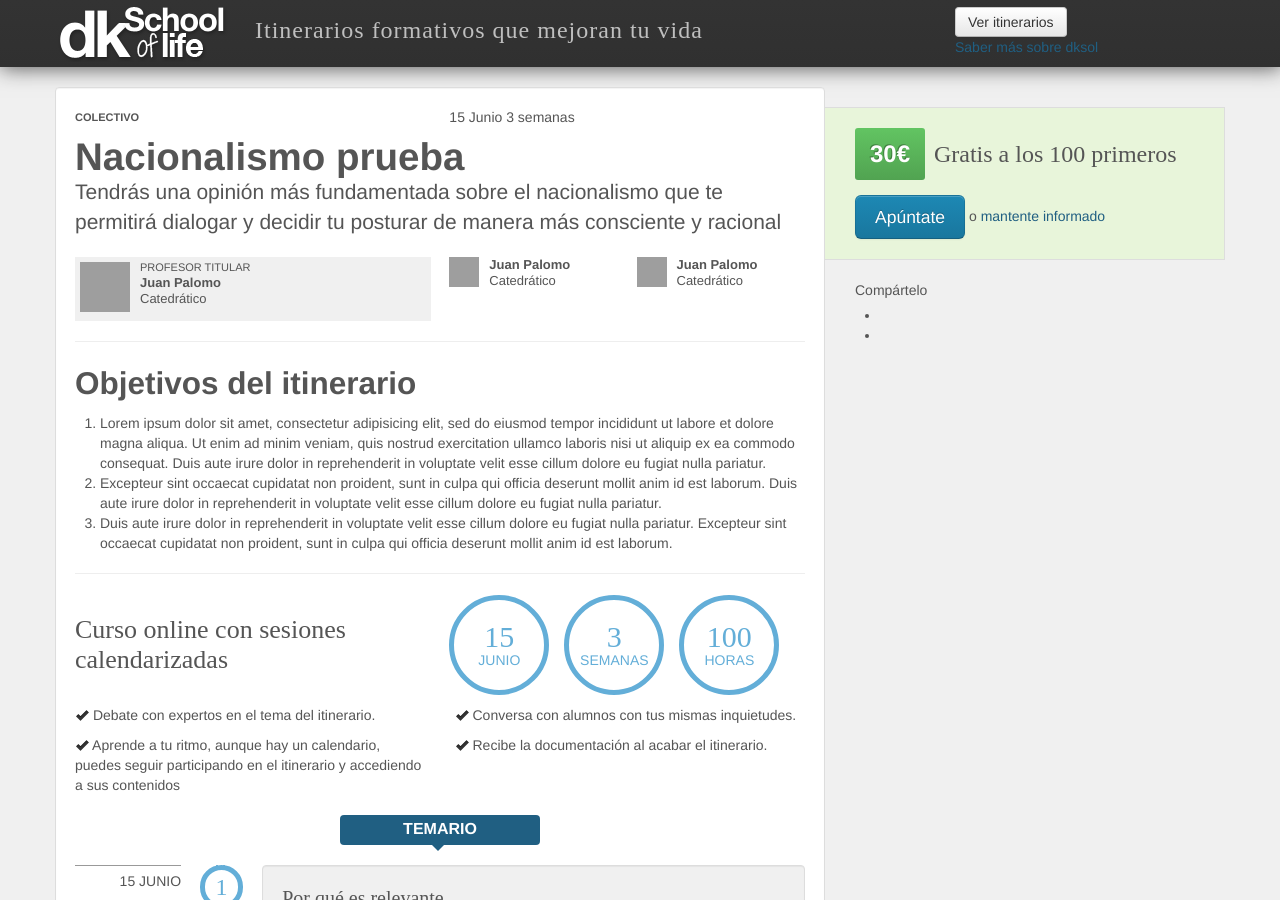
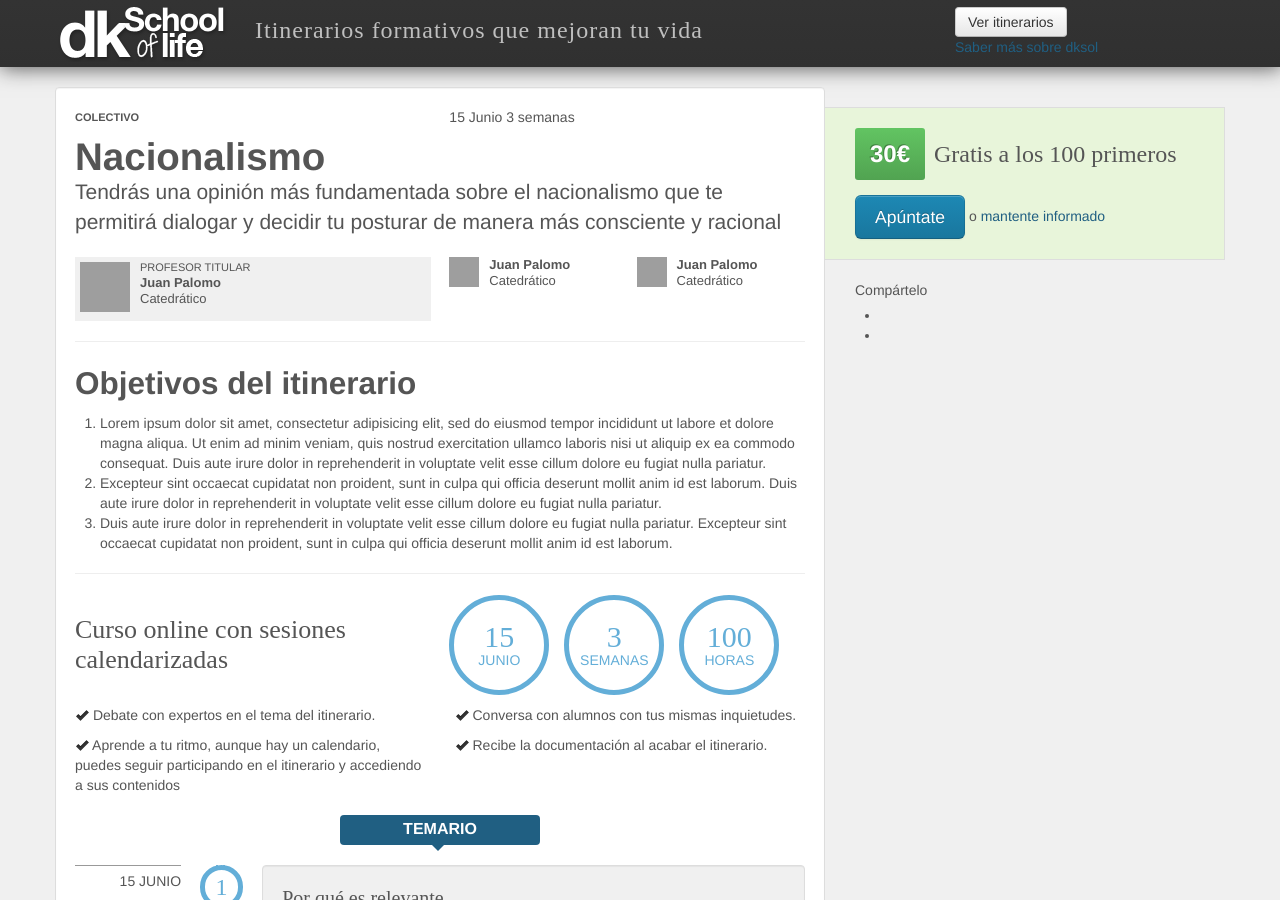
Before and after one commit to dontknow-net/dontknow-net.github.io, a Jekyll site: the page built from landing-curso.html, in a window 1280 px wide and 900 px high. Built offline with Jekyll 4.4.1, drawn with Linux system fonts in a browser that asks for light colours; nearby versions of some CDN libraries; some web fonts are replaced; grey boxes are pictures that could not be loaded.

Commit message:
Updated landing-curso.html

```diff
--- a/landing-curso.html
+++ b/landing-curso.html
@@ -21,7 +21,7 @@
         <div id="page-title-wrapper">
           <div id="page-title-container">
             <div class="container">
-              <h1 class="page-title">Nacionalismo prueba</h1>
+              <h1 class="page-title">Nacionalismo</h1>
             </div>
           </div>
         </div>
```
